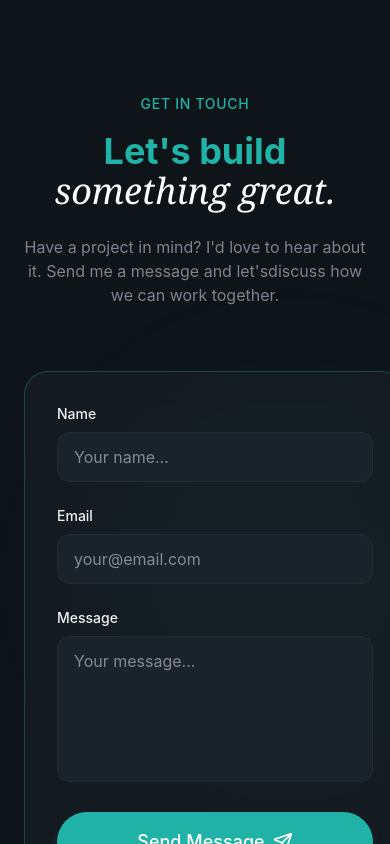
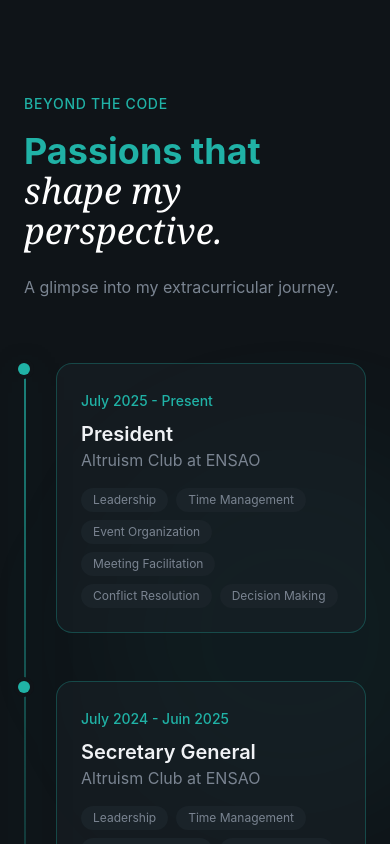
Before and after one commit to nissrine-elmniai/personal-portfolio-ne, a React (Vite) app: page / in a window 390 px wide. Shown: the part 9220-10064 px from the top of the page. Built offline with nearby package versions, Linux system fonts and the light colour scheme.

Commit message:
some changes

```diff
--- a/package.json
+++ b/package.json
@@ -12,6 +12,7 @@
   "dependencies": {
     "@emailjs/browser": "^4.4.1",
     "@tailwindcss/vite": "^4.1.18",
+    "axios": "^1.13.6",
     "lucide-react": "^0.575.0",
     "react": "^19.2.0",
     "react-dom": "^19.2.0",
--- a/src/App.jsx
+++ b/src/App.jsx
@@ -6,6 +6,7 @@ import { Contact } from '@/sections/Contact'
 import { Navbar } from '@/layout/Navbar'
 import { Footer } from '@/layout/Footer'
 import { Certification } from './sections/Certification'
+import { Activities } from './sections/Activities'
 
 function App() {
   return (
@@ -17,6 +18,7 @@ function App() {
         <Projects />
         <Experience />
         <Certification />
+        <Activities />
         <Contact />
       </main>
       <Footer />
--- a/src/layout/Footer.jsx
+++ b/src/layout/Footer.jsx
@@ -2,7 +2,7 @@ import { Github, Linkedin, Heart } from "lucide-react";
 
 const socialLinks = [
     { icon: Github, href: "https://github.com/nissrine-elmniai", label: "GitHub" },
-    { icon: Linkedin, href: "www.linkedin.com/in/nissrine-el-mniai-0b3a28296", label: "LinkedIn" },
+    { icon: Linkedin, href: "https://www.linkedin.com/in/nissrine-el-mniai-0b3a28296/?locale=en", label: "LinkedIn" },
 ];
 
 const footerLinks = [
@@ -10,6 +10,7 @@ const footerLinks = [
     { href: "#projects", label: "Projects" },
     { href: "#experience", label: "Experience" },
     { href: "#certifications", label: "Certifications" },
+    { href: "#activities", label: "Activities" },
     { href: "#contact", label: "Contact" },
 ];
 
--- a/src/layout/Navbar.jsx
+++ b/src/layout/Navbar.jsx
@@ -6,11 +6,25 @@ const navLinks = [
   { href: '#projects', label: "Projects" },
   { href: '#experience', label: "Experience" },
   { href: '#certifications', label: "Certifications" },
+  { href: '#activities', label: "Activities" },
 
 ];
 export const Navbar = () => {
   const [isMobileMenuOpen, setIsMobileMenuOpen] = useState(false);
   const [isScrolled, setIsScrolled] = useState(false);
+  const scrollToContact = () => {
+    // Fermer le menu mobile si ouvert
+    setIsMobileMenuOpen(false);
+
+    // Scroller vers la section contact
+    const contactSection = document.getElementById('contact');
+    if (contactSection) {
+      contactSection.scrollIntoView({
+        behavior: 'smooth',
+        block: 'start'
+      });
+    }
+  };
   useEffect(() => {
     const handleScroll = () => {
       setIsScrolled(window.scrollY > 50);
@@ -34,7 +48,7 @@ export const Navbar = () => {
           </div>
         </div>
         { /*CTA Button */}
-        <div className="hidden md:block"><Button size="sm">Contact Me</Button></div>
+        <div className="hidden md:block"><Button size="sm" onClick={scrollToContact}>Contact Me</Button></div>
 
         { /* Mobile Menu Button*/}
         <button className="md:hidden p-2 text-foreground cursor-pointer"
--- /dev/null
+++ b/src/sections/Activities.jsx
@@ -0,0 +1,88 @@
+
+const activities = [
+    {
+        period: "July 2025 - Present",
+        role: "President",
+        company: "Altruism Club at ENSAO",
+        skills: ["Leadership ", "Time Management", "Event Organization", "Meeting Facilitation", "Conflict Resolution", "Decision Making"],
+        current: true,
+    },
+    {
+        period: "July 2024 - Juin 2025",
+        role: "Secretary General",
+        company: "Altruism Club at ENSAO",
+        skills: ["Leadership ", "Time Management", "Event Organization", "Communication", "Team Coordination"],
+        current: false,
+    },
+    {
+        period: "October 2023 - Juin 2024",
+        role: "Member",
+        company: "Altruism Club at ENSAO",
+        skills: ["Team Work ", "Discipline", "Event Organization", "Design"],
+        current: false,
+    },
+];
+export const Activities = () => {
+    return <section id="activities"
+        className="py-32 relative overflow-hidden">
+        <div className="absolute top-1/2 left-1/4 w-96 h-96
+    bg-primary/5 rounded-full blur-3xl -translate-y-1/2"
+        />
+        <div className="container mx-auto px-6 relative z-10">
+            {/*Section Header */}
+            <div className="max-w-3xl mb-16">
+                <span className="text-secondary-foreground text-sm font-medium
+        tracking-wider uppercase animate-fade-in"
+                >Beyond the Code</span>
+                <h2 className="text-4xl md:text-5xl font-bold
+        mt-4 mb-6 animate-fade-in animation-delay-100
+        text-secondary-foreground">
+                    Passions that <span className="font-serif italic font-normal text-white">
+                        shape my perspective.</span>
+                </h2>
+                <p className="text-muted-foreground animate-fade-in
+        animation-delay-200">
+                    A glimpse into my extracurricular journey.
+                </p>
+            </div>
+
+            {/* Timeline*/}
+            <div className="relative">
+                <div className="timeline-glow absolute left-0 md:left-1/2 top-0 bottom-0 w-[2px] bg-gradient-to-b from-primary/70 via-primary/30 to-transparent md:-translate-x-1/2 shadow-[0_0_25px_rgba(32, 178, 166, 0.8)]" />
+                {/*Experience Items */}
+                <div className="space-y-12">
+                    {activities.map((act, idx) => (
+                        <div key={idx}
+                            className="relative grid md:grid-cols-2 gap-8 animate-fade-in"
+                            style={{ animationDelay: `${(idx + 1) * 150}ms` }}
+
+                        >
+                            {/*Timeline Dot */}
+                            <div className="absolute left-0 md:left-1/2 top-0 w-3 h-3 bg-primary rounded-full -translate-x-1/2 ring-4 ring-background z-10">
+                                {act.current && <span className="absolute inset-0 rounded-full bg-primary animate-ping opacity-75" />}
+                            </div>
+                            { /*Content */}
+                            <div className={`pl-8 md:pl-0 ${idx % 2 === 0 ?
+                                "md:pr-16 md:text-right"
+                                : "md:col-start-2 md:pl-16"}`}>
+                                <div className={`glass p-6 rounded-2xl border border-primary/30 hover:border-primary/50 transition-all duration-500`}>
+                                    <span className="text-sm text-primary font-medium">{act.period}</span>
+                                    <h3 className="text-xl font-semibold mt-2">{act.role}</h3>
+                                    <p className="text-muted-foreground">{act.company}</p>
+                                    <div className={`flex flex-wrap gap-2 mt-4 ${idx % 2 === 0 ? "md:justify-end" : ""
+                                        }`}>
+                                        {act.skills.map((skill, skillIdx) => (
+                                            <span key={skillIdx}
+                                                className="px-3 py-1 bg-surface text-xs rounded-full text-muted-foreground">
+                                                {skill}</span>
+                                        ))}
+                                    </div>
+                                </div>
+                            </div>
+                        </div>
+                    ))}
+                </div>
+            </div>
+        </div>
+    </section >
+}
--- a/src/sections/Contact.jsx
+++ b/src/sections/Contact.jsx
@@ -91,7 +91,7 @@ export const Contact = () => {
         </h2>
         <p className="text-muted-foreground animate-fade-in animation-delay-200">
           Have a project in mind? I'd love to hear about it. Send me a message
-          and let'sdiscuss how we can work together.
+          and let's discuss how we can work together.
         </p>
       </div>
 
--- a/src/sections/Hero.jsx
+++ b/src/sections/Hero.jsx
@@ -31,6 +31,24 @@ const skills = [
 ];
 
 export const Hero = () => {
+  const scrollToContact = () => {
+    // Scroller vers la section contact
+    const contactSection = document.getElementById('contact');
+    if (contactSection) {
+      contactSection.scrollIntoView({
+        behavior: 'smooth',
+        block: 'start'
+      });
+    }
+  };
+  const downloadCV = () => {
+    const link = document.createElement('a');
+    link.href = '/cv.pdf';
+    link.download = 'Nissrine_EL_MNIAI_CV.pdf';
+    document.body.appendChild(link);
+    link.click();
+    document.body.removeChild(link);
+  };
   return (<section className="relative min-h-screen flex items-center overflow-hidden">
     {/*Bg*/}
     <div className="absolute inset-0">
@@ -84,10 +102,10 @@ export const Hero = () => {
           </div>
           { /*CTAs  */}
           <div className="flex flex-wrap gap-4 animate-fade-in animation-delay-300">
-            <Button size="lg">
+            <Button size="lg" onClick={scrollToContact}>
               Contact Me <ArrowRight className="w-5 h-5" />
             </Button>
-            <AnimatedBorderButton>
+            <AnimatedBorderButton onClick={downloadCV}>
               <Download className="w-5 h-5" />
               Download CV
             </AnimatedBorderButton>
@@ -97,7 +115,7 @@ export const Hero = () => {
             <span className="text-sm text-muted-foreground">Follow Me: </span>
             {[
               { icon: Github, href: "https://github.com/nissrine-elmniai" },
-              { icon: Linkedin, href: "www.linkedin.com/in/nissrine-el-mniai-0b3a28296" },
+              { icon: Linkedin, href: "https://www.linkedin.com/in/nissrine-el-mniai-0b3a28296/?locale=en" },
 
             ].map((social, idx) => (
               <a
```
Also changed, not shown: 2 other files (tests, documents, lock files or other folders).
